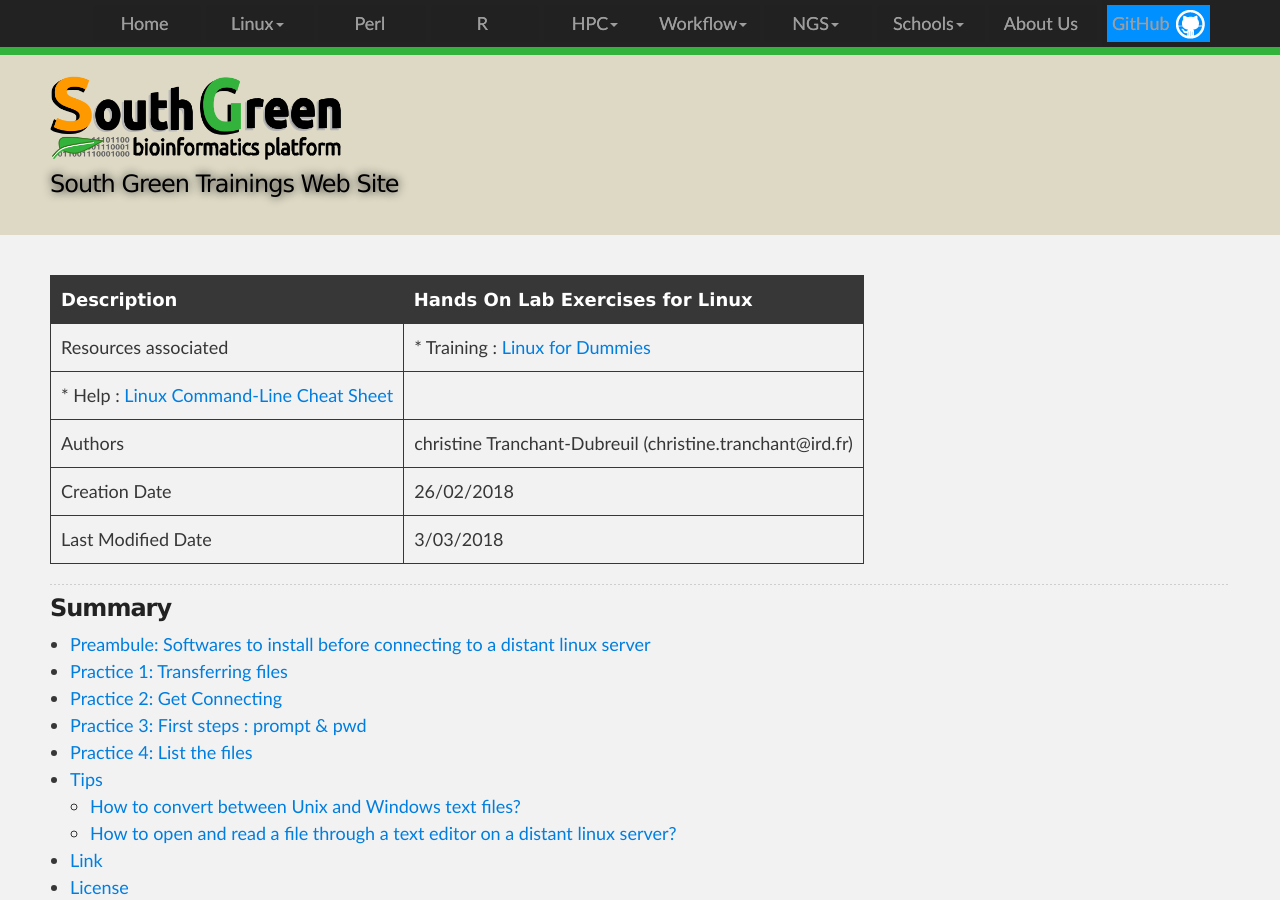
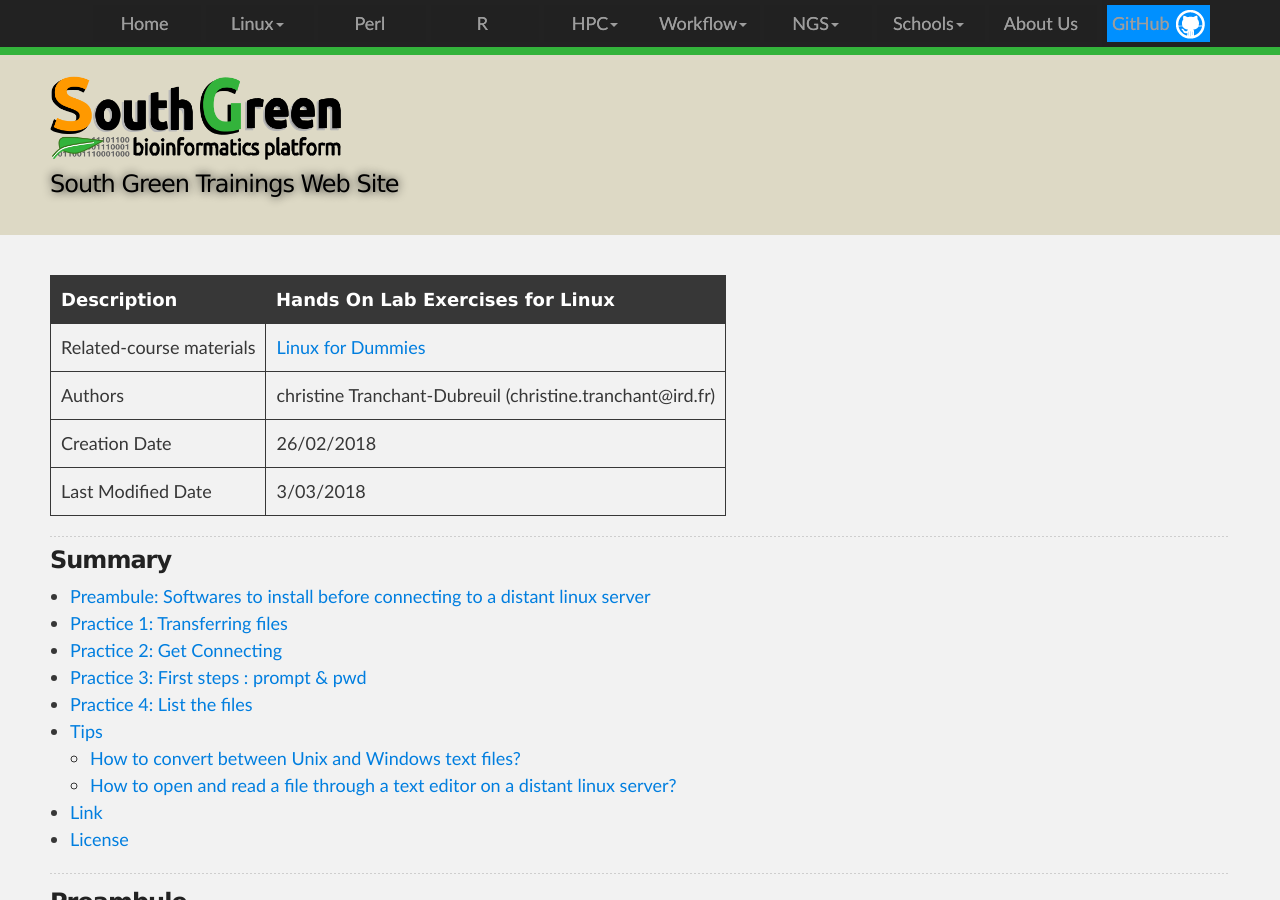
Before and after one commit to SouthGreenPlatform/trainings, a Jekyll site: the page built from _pages/linux/linuxPractice.md, in a window 1280 px wide and 900 px high. Built offline with Jekyll 4.4.1, drawn with Linux system fonts in a browser that asks for light colours; nearby versions of some CDN libraries.

Commit message:
Update linuxPractice.md

```diff
--- a/_pages/linux/linuxPractice.md
+++ b/_pages/linux/linuxPractice.md
@@ -8,8 +8,7 @@ description: Linux Practice page
 
 | Description | Hands On Lab Exercises for Linux |
 | :------------- | :------------- | :------------- | :------------- |
-|Resources associated | * Training : [Linux for Dummies](https://southgreenplatform.github.io/trainings/linux/)
-* Help : [Linux Command-Line Cheat Sheet](https://southgreenplatform.github.io/trainings/linux/linuxTuto/)|
+| Related-course materials | [Linux for Dummies](https://southgreenplatform.github.io/trainings/linux/) |
 | Authors | christine Tranchant-Dubreuil (christine.tranchant@ird.fr)  |
 | Creation Date | 26/02/2018 |
 | Last Modified Date | 3/03/2018 |
```
